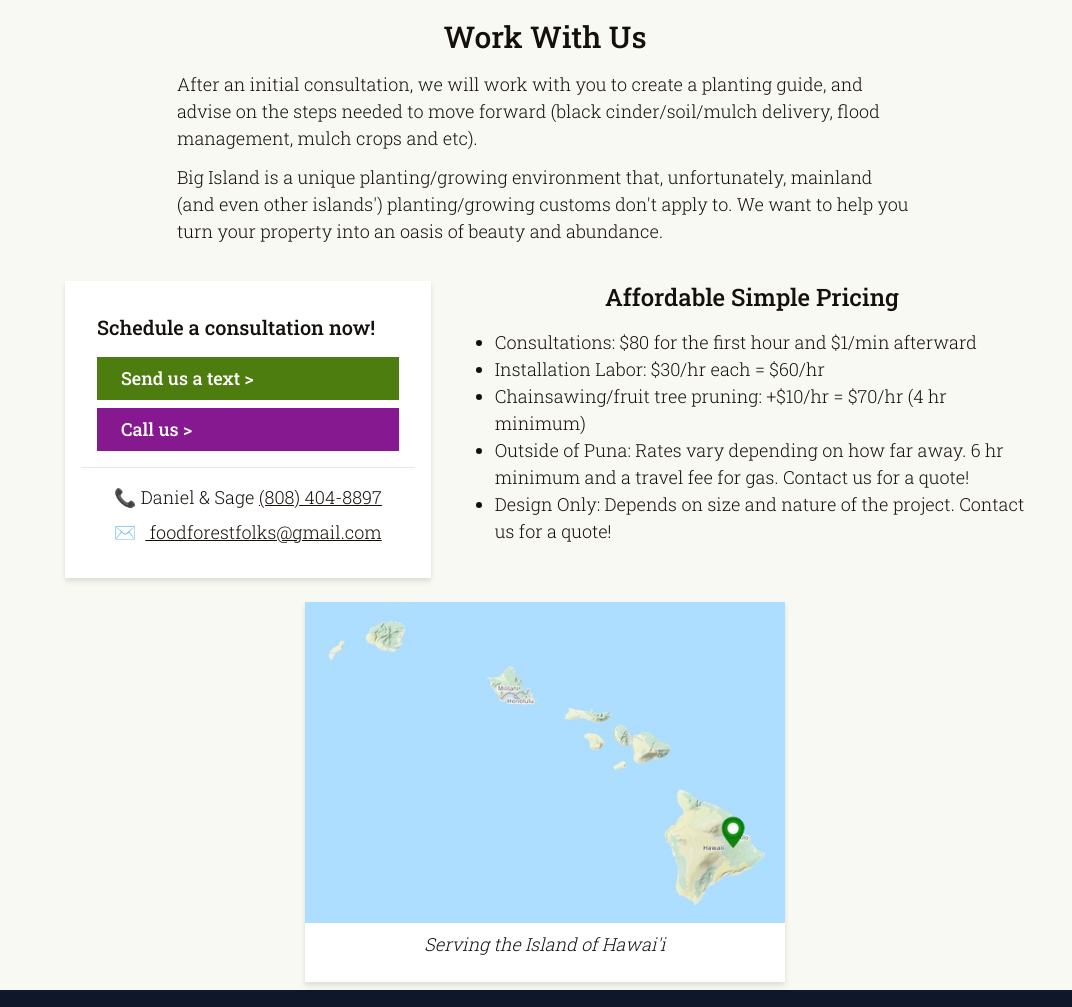
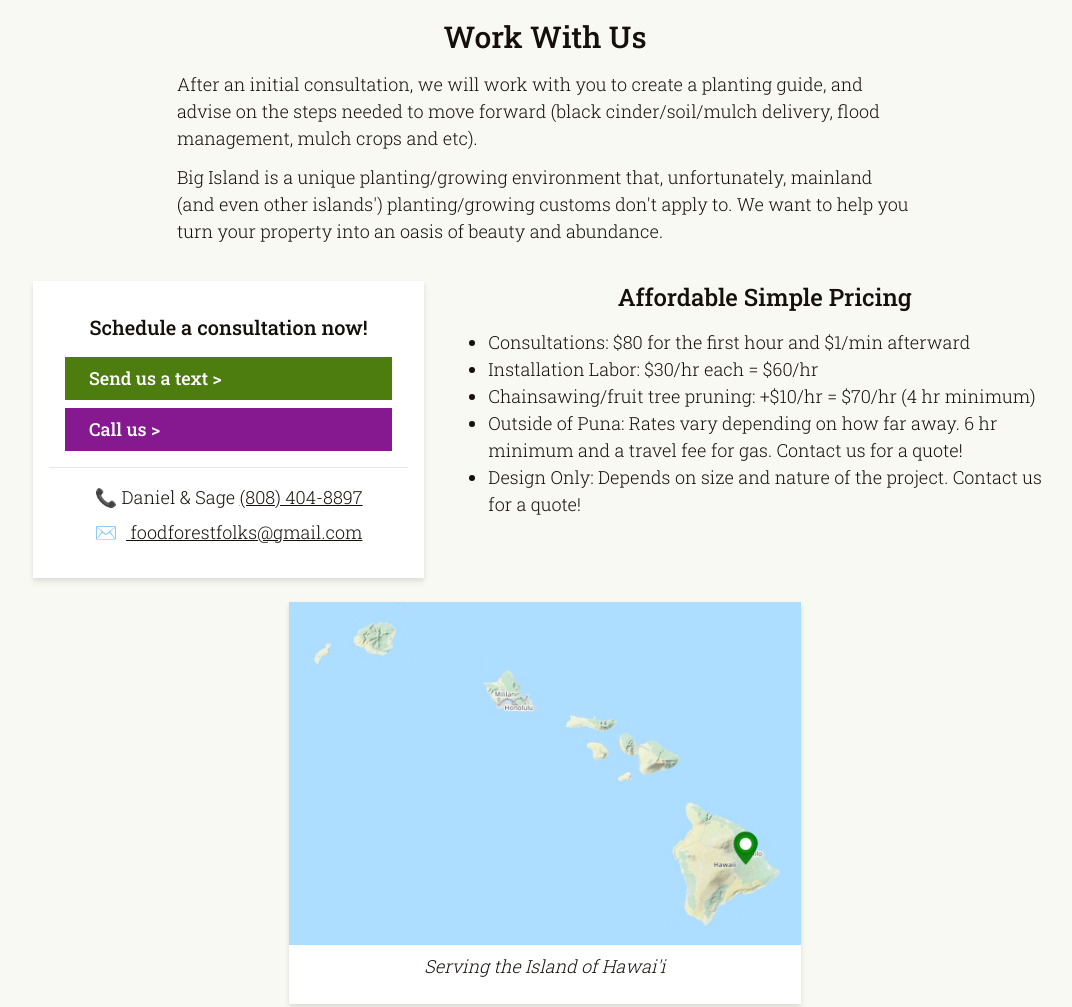
Before and after one commit to tdurtschi/food-forest-folks, a website: page contact.html in a window 1280 px wide. Shown: the part 509-1516 px from the top of the page, without its empty margins (95-1167 px from the left). Drawn offline with Linux system fonts and the light colour scheme.

Commit message:
Style tweaks

```diff
--- a/contact.html
+++ b/contact.html
@@ -38,7 +38,7 @@
         </div>
     </div>
     <div class="w-100 relative h-60 sm:h-96 overflow-hidden mb-8">
-        <img class="absolute bottom-0 lg:-bottom-40 z-10 w-full" src="./images/splash.jpg" />
+        <img class="absolute bottom-0 lg:-bottom-40 z-10 w-full" src="./images/splash-2.jpg" />
         <div class="relative z-20 h-full flex flex-col items-center justify-center">
             <h1 class="text-3xl sm:text-6xl text-white text-shadow">Schedule a Consultation</h1>
         </div>
@@ -55,11 +55,11 @@
             abundance.
         </p>
     </div>
-    <div class="lg:max-w-screen-lg max-w-screen-md mx-auto px-8">
+    <div class="lg:max-w-screen-lg max-w-screen-md mx-auto">
         <div class="flex flex-col lg:flex-row justify-center">
             <div
-                class="flex flex-col m-2 drop-shadow-md bg-white mx-auto sm:mx-0 p-4 md:mb-6 items-stretch lg:basis-2/5">
-                <div class="text-xl m-4 bold">Schedule a consultation now!</div>
+                class="flex flex-col m-2 drop-shadow-md bg-white mx-auto lg:mx-0 p-4 md:mb-6 items-stretch lg:basis-2/5">
+                <div class="text-lg sm:text-xl my-4 text-center bold">Schedule a consultation now!</div>
                 <a class="px-6 py-2 mb-2 mx-4 bg-lime-700 text-white bold" href="sms:8084048897">
                     Send us a text >
                 </a>
@@ -74,7 +74,7 @@
                         class="underline">
                         foodforestfolks@gmail.com</a></div>
             </div>
-            <div class="lg:ml-12 lg:basis-3/5">
+            <div class="px-8 lg:px-0 lg:ml-12 lg:basis-3/5">
                 <h2 class="mb-4 text-center">Affordable Simple Pricing</h2>
                 <ul class="list-disc ml-4 mb-4">
                     <li>
```
Also changed, not shown: index.html (+1 -1 lines), portfolio.html (+3 -0 lines), dist/output.css, images/lilikoi-2.jpg (added), images/splash-2.jpg (added), portfolio/lilikoi-trellis.jpg (added).
